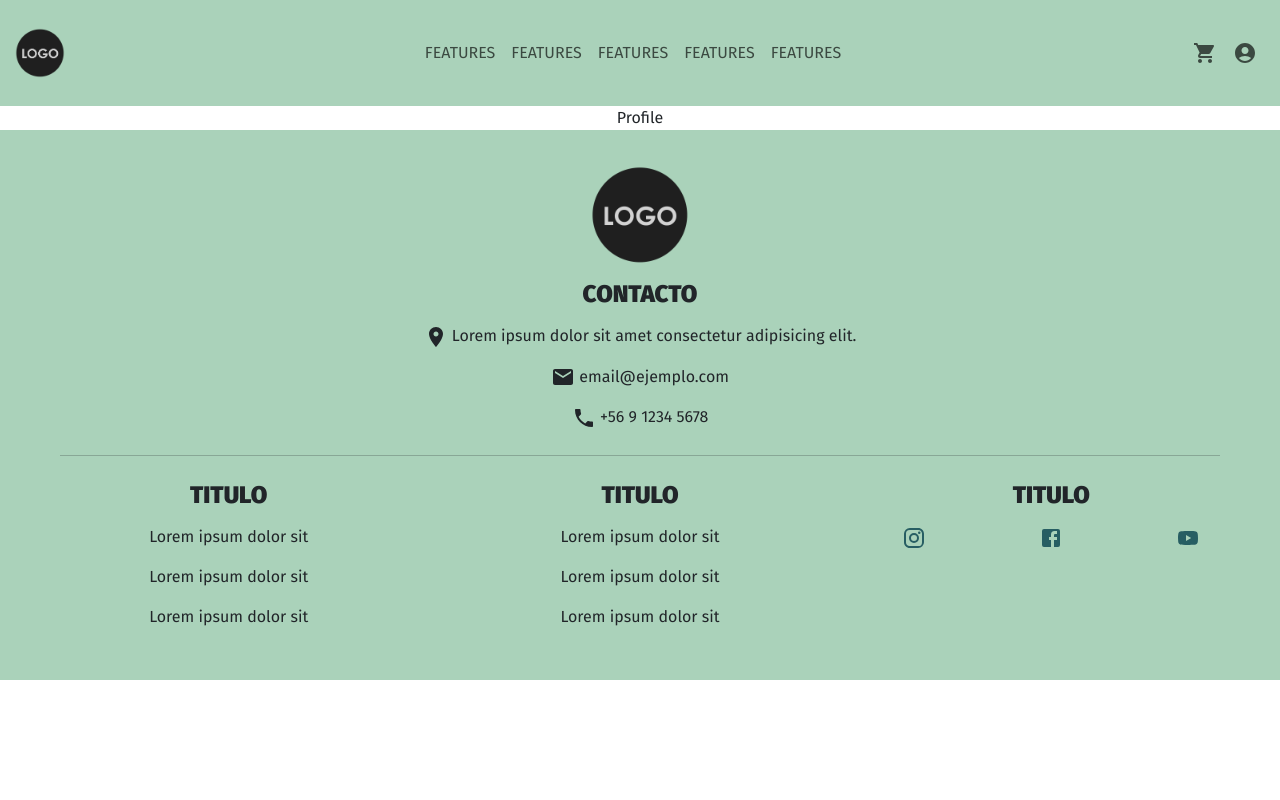
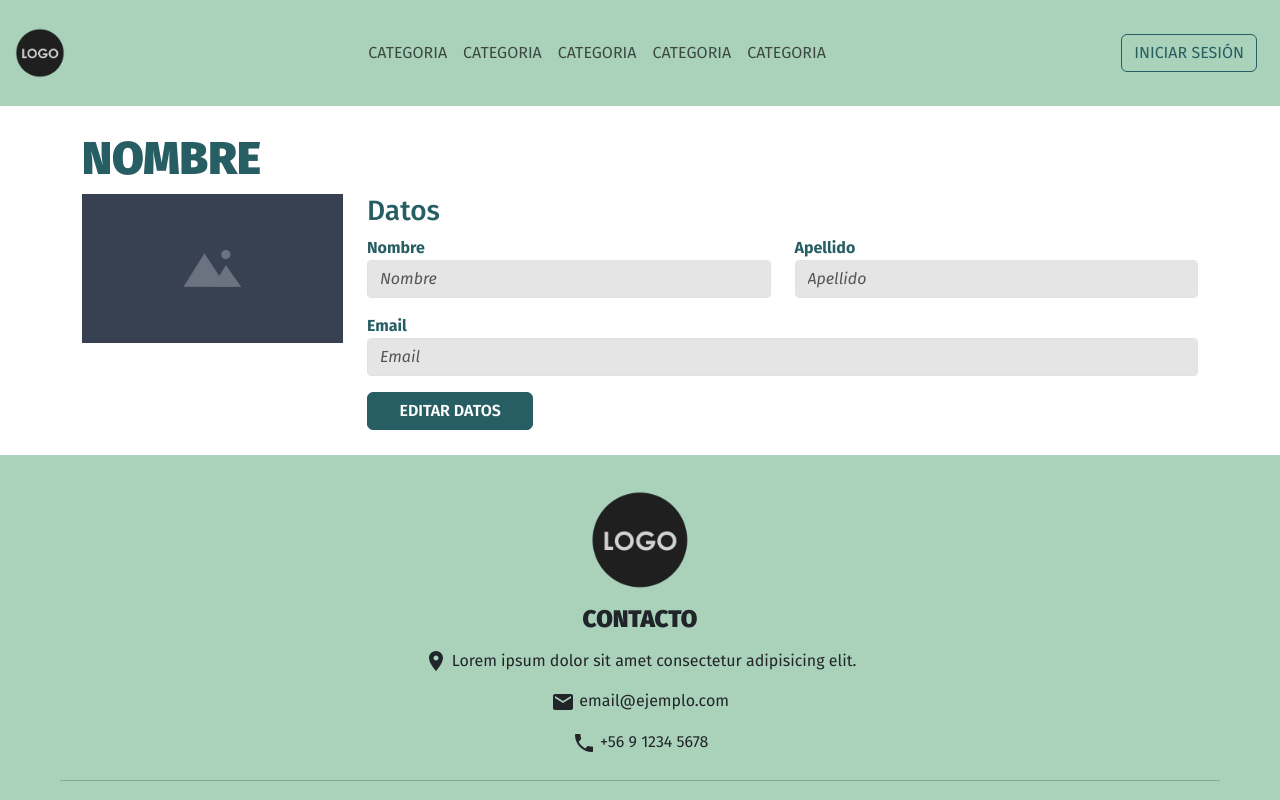
Before and after one commit to Tania-Bobadilla/Aquaride-frontend, a React (Vite) app: page /profile in a window 1280 px wide. Shown: the top 800 px of the page. Built offline with nearby package versions, Linux system fonts and the light colour scheme.

Commit message:
Creacion login, perfil, error pages y configuracion de rutas

```diff
--- a/src/App.css
+++ b/src/App.css
@@ -11,11 +11,27 @@ header {
     background-color: #AAD2BA;
     padding: 15px;
 }
+header img {
+    width: 50px;
+}
 header a {
     text-transform: uppercase;
 }
 header a:hover {
     text-decoration: underline;
+}
+header .auth {
+    display: none;
+}
+header .btn-outline-primary {
+    border: #275E63 1px solid;
+    color: #275E63;
+    text-transform: uppercase;
+}
+header .btn-outline-primary:hover {
+    background-color: #275E63;
+    border: #275E63 1px solid;
+    color: #FFFFFF;
 }
 /*FOOTER*/
 footer {
@@ -40,6 +56,42 @@ footer a {
 footer a:hover {
     color: #081516;
 }
+/*--------------------------------------------------------*/
+/*ERROR*/
+.error-page {
+    padding: 100px;
+    color: #275E63;
+}
+.error-page h1 {
+    font-size: 76px;
+}
+.error-page h3 {
+    font-size: 56px;
+}
+.error-page hr {
+    margin: 50px;
+}
+.error-page h4 {
+    font-size: 24px;
+    font-weight: 400;
+}
+.error-page button {
+    margin: 30px;
+    width: 15%;
+    border: #275E63 1px solid;
+    color: #275E63;
+}
+.error-page button:hover {
+    background-color: #275E63;
+    border: #275E63 1px solid;
+    box-shadow: inset 0 0 0 1000px rgba(0,0,0,.3);
+}
+.error-page button:focus{
+    background-color: #275E63;
+    border: #275E63  1px solid;
+    box-shadow: inset 0 0 0 1000px rgba(0,0,0,.3);
+}
+/*--------------------------------------------------------*/
 /*WELOCOME CAROUSEL*/
 .welcome .carousel-inner img {
     width: 100%;
@@ -159,7 +211,7 @@ footer a:hover {
 /*REGISTER*/
 .register img {
     width: 100%;
-    height: 70vh;
+    height: 100%;
 }
 .register .register-img {
     padding: 0;
@@ -198,7 +250,6 @@ footer a:hover {
 .form-register input {
     text-align: left;
     border: #275E63 1 px solid;
-    border-radius: 5px;
 }
 .form-register .mb-3 input::placeholder  {
     text-align: left;
@@ -210,7 +261,88 @@ footer a:hover {
     text-transform: uppercase;
 }
 .form-register .btn-primary:hover {
-    background-color: rgb(15, 63, 66);;
+    border: rgb(15, 63, 66) 1px solid;
+    background-color: rgb(15, 63, 66);
+}
+/*LOGIN*/
+.login img {
+    width: 100%;
+    height: 100%;
+}
+.login .login-img {
+    padding: 0;
+}
+.login .info {
+    padding: 30px;
+}
+.login h2 {
+    font-size: 46px;
+    font-weight: 900;
+    text-transform: uppercase;
+    text-align: left;
+    color: #275E63;
+}
+.login button {
+    width: 20%;
+}
+.login .btn-outline-secondary {
+    border: #275E63 1px solid;
+    color: #275E63;
+    font-weight: 600;
+    text-transform: uppercase;
+}
+.login .btn-outline-secondary:hover {
+    background-color: #275E63;
+    color: #FFFFFF;
+}
+/*--------------------------------------------------------*/
+/*PROFILE*/
+.profile {
+    padding: 25px;
+}
+.profile h2 {
+    font-size: 46px;
+    font-weight: 900;
+    text-transform: uppercase;
+    text-align: left;
+    color: #275E63;
+}
+.profile img {
+    width: 100%;
+}
+.profile .info {
+    text-align: left;
+}
+.profile h4 {
+    font-size: 28px;
+    font-weight: 500;
+    color: #275E63;
+    text-align: left;
+}
+.profile .mb-3 {
+    color: #275E63;
+    text-align: left;
+}
+.profile input {
+    text-align: left;
+}
+.profile input:disabled {
+    background-color: rgba(0, 0, 0, 0.1);
+    font-style: italic;
+}
+.profile .btn-primary {
+    background-color: #275E63;
+    border: #275E63 1px solid;
+    font-weight: 600;
+    text-transform: uppercase;
+    width: 20%;
+}
+.profile .btn-primary:hover {
+    border: rgb(15, 63, 66) 1px solid;
+    background-color: rgb(15, 63, 66);
+}
+.profile .btn-save {
+    display: none;
 }
 /*--------------------------------------------------------*/
 /*CARD PRODUCT*/
--- /dev/null
+++ b/src/components/FormLogin.jsx
@@ -0,0 +1,36 @@
+import { Button } from "react-bootstrap"
+
+const FormLogin = () => {
+  return (
+    <form className="form-register">
+            <div className='mb-3'>
+                <label htmlFor="email">
+                    <strong>Email</strong>
+                </label>
+                <input
+                    type="email"
+                    placeholder='Email'
+                    autoComplete='off'
+                    name='email'
+                    className='form-control rounded-1'
+                    // onChange={}
+                />
+            </div>
+            <div className='mb-3'>
+                <label htmlFor="password">
+                    <strong>Contraseña</strong>
+                </label>
+                <input
+                    type="password"
+                    placeholder='Contraseña'
+                    name='password'
+                    className='form-control rounded-1'
+                    // onChange={}
+                />
+            </div>
+            <Button type='submit'>Iniciar Sesión</Button>
+        </form >
+  )
+}
+
+export default FormLogin
--- a/src/components/Home/Video.jsx
+++ b/src/components/Home/Video.jsx
@@ -3,7 +3,7 @@ const Video = () => {
     <section>
         <iframe
             width="100%"
-            height="500vh"
+            height="600vh"
             src="https://www.youtube.com/embed/d1VN6h8m498?si=ZWOSJetKZnenQwg6"
             title="YouTube video player"
             frameBorder="0"
--- a/src/pages/ErrorPage.jsx
+++ b/src/pages/ErrorPage.jsx
@@ -1,6 +1,19 @@
+import { Button, Container } from "react-bootstrap"
+import { NavLink } from "react-router-dom"
+
 const ErrorPage = () => {
   return (
-    <div>ErrorPage</div>
+    <main className="error-page">
+      <Container>
+        <h1>404</h1>
+        <h3>Página No Encontrada</h3>
+        <hr />
+        <h4>No se pudo encontrar la página solicitada.</h4>
+        <NavLink to="/">
+          <Button variant="outline-primary">Volver al inicio</Button>
+        </NavLink>
+      </Container>
+    </main>
   )
 }
 
--- a/src/pages/Login.jsx
+++ b/src/pages/Login.jsx
@@ -1,6 +1,31 @@
+import { Button, Card, Col, Container, Row } from "react-bootstrap"
+import img from "../assets/image-12x.jpg"
+import { NavLink } from "react-router-dom"
+import FormLogin from "../components/FormLogin"
+
 const Login = () => {
   return (
-    <div>Login</div>
+    <main className="login">
+      <Container fluid>
+        <Row>
+          <Col sm={6} className="login-img">
+            <img src={img} alt="" />
+          </Col>
+          <Col sm={6} className="info">
+            <h2>Login</h2>
+            <Card>
+              <Card.Body>
+                <FormLogin />
+              </Card.Body>
+              <Card.Footer>
+                <p>¿No tienes cuenta?</p>
+                <NavLink to="/register"><Button variant="outline-secondary">Registrarse</Button></NavLink>
+              </Card.Footer>
+            </Card>
+          </Col>
+        </Row>
+      </Container>
+    </main>
   )
 }
 
--- a/src/pages/Profile.jsx
+++ b/src/pages/Profile.jsx
@@ -1,6 +1,69 @@
+import { Button, Col, Container, Row } from "react-bootstrap"
+import img from "../assets/image-12x.jpg"
+
 const Profile = () => {
   return (
-    <div>Profile</div>
+    <main className="profile">
+      <Container>
+        <h2>Nombre</h2>
+        <Row>
+          <Col sm={3}>
+            <img src={img} alt="" />
+          </Col>
+          <Col sm={9} className="info">
+            <h4>Datos</h4>
+            <form>
+              <Row>
+                <Col className='mb-3'>
+                  <label htmlFor="name">
+                    <strong>Nombre</strong>
+                  </label>
+                  <input
+                    type="text"
+                    placeholder='Nombre'
+                    autoComplete='off'
+                    name='name'
+                    className='form-control rounded-1'
+                    disabled={true}
+                  // onChange={}
+                  />
+                </Col>
+                <Col className='mb-3'>
+                  <label htmlFor="lastname">
+                    <strong>Apellido</strong>
+                  </label>
+                  <input
+                    type="text"
+                    placeholder='Apellido'
+                    autoComplete='off'
+                    name='lastname'
+                    className='form-control rounded-1'
+                    disabled={true}
+                  // onChange={}
+                  />
+                </Col>
+              </Row>
+              <Col className='mb-3'>
+                <label htmlFor="email">
+                  <strong>Email</strong>
+                </label>
+                <input
+                  type="email"
+                  placeholder='Email'
+                  autoComplete='off'
+                  name='email'
+                  className='form-control rounded-1'
+                  disabled={true}
+                // onChange={}
+                />
+              </Col>
+            </form>
+            <Button className="btn-edit">Editar datos</Button>
+            <Button className="btn-save">Guardar cambios</Button>
+          </Col>
+        </Row>
+      </Container>
+    </main>
   )
 }
 
--- a/src/pages/Register.jsx
+++ b/src/pages/Register.jsx
@@ -1,6 +1,7 @@
-import { Button, Col, Container, NavLink, Row } from "react-bootstrap"
+import { Button, Card, Col, Container, Row } from "react-bootstrap"
 import img from "../assets/image-12x.jpg"
 import FormRegister from "../components/FormRegister.jsx"
+import { NavLink } from "react-router-dom"
 
 const Register = () => {
   return (
@@ -12,14 +13,18 @@ const Register = () => {
           </Col>
           <Col sm={6} className="info">
             <h2>Registro</h2>
-            <FormRegister />
-            <hr />
-            <p>¿Ya tienes una cuenta? Ingresa aquí.</p>
-            <NavLink to="/"><Button variant="outline-secondary">Login</Button></NavLink>
+            <Card>
+              <Card.Body>
+                <FormRegister />
+              </Card.Body>
+              <Card.Footer>
+                <p>¿Ya tienes cuenta? Ingresa aquí.</p>
+                <NavLink to="/login"><Button variant="outline-secondary">Login</Button></NavLink>
+              </Card.Footer>
+            </Card>
           </Col>
         </Row>
       </Container>
-      {/*  */}
     </main>
   )
 }
--- a/src/routes/Navigation/NavBar.jsx
+++ b/src/routes/Navigation/NavBar.jsx
@@ -1,4 +1,4 @@
-import { Nav, Navbar } from "react-bootstrap"
+import { Button, Nav, Navbar } from "react-bootstrap"
 import { NavLink } from "react-router-dom"
 import logo from '../../assets/Default.png'
 
@@ -10,7 +10,7 @@ const NavBar = () => {
     <header>
       <Navbar collapseOnSelect expand="lg">
         <Navbar.Brand as={NavLink} to="/">
-          <img src={logo} alt="Logo" style={{width: "50px"}}/>
+          <img src={logo} alt="Logo"/>
         </Navbar.Brand>
         <Navbar.Toggle aria-controls="responsive-navbar-nav" />
         <Navbar.Collapse id="responsive-navbar-nav">
@@ -18,17 +18,17 @@ const NavBar = () => {
           </Nav>
 
           <Nav className="me-auto">
-            <Nav.Link as={NavLink} to="">Features</Nav.Link>
-            <Nav.Link as={NavLink} to="">Features</Nav.Link>
-            <Nav.Link as={NavLink} to="">Features</Nav.Link>
-            <Nav.Link as={NavLink} to="">Features</Nav.Link>
-            <Nav.Link as={NavLink} to="">Features</Nav.Link>
+            <Nav.Link as={NavLink} to="">Categoria</Nav.Link>
+            <Nav.Link as={NavLink} to="">Categoria</Nav.Link>
+            <Nav.Link as={NavLink} to="">Categoria</Nav.Link>
+            <Nav.Link as={NavLink} to="">Categoria</Nav.Link>
+            <Nav.Link as={NavLink} to="">Categoria</Nav.Link>
           </Nav>
 
           <Nav>
-            <Nav.Link as={NavLink} to="">{<ShoppingCartIcon />}</Nav.Link>
-            <Nav.Link as={NavLink} to="">{<AccountCircleIcon />}</Nav.Link>
-            {/* <Nav.Link as={NavLink} to=""><Button>Iniciar sesión</Button></Nav.Link> */}
+            <Nav.Link as={NavLink} to="/checkout" className="auth">{<ShoppingCartIcon />}</Nav.Link>
+            <Nav.Link as={NavLink} to="/profile" className="auth">{<AccountCircleIcon />}</Nav.Link>
+            <Nav.Link as={NavLink} to="/login"><Button variant="outline-primary">Iniciar sesión</Button></Nav.Link>
           </Nav>
         </Navbar.Collapse>
 
```
Also changed, not shown: src/components/FormRegister.jsx (+15 -13 lines), src/routes/AppRoutes.jsx (+7 -3 lines).
